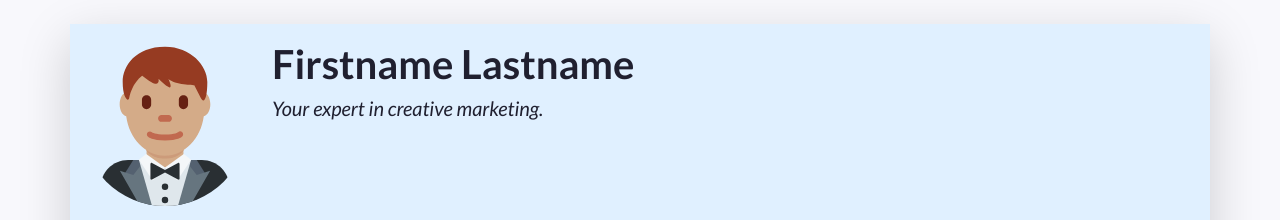
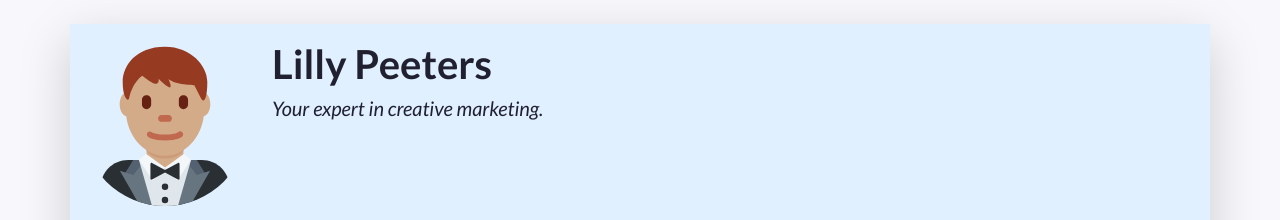
Before and after one commit to LillyPeeters/Lillycv, a plain HTML site: page index.html in a window 1280 px wide. Shown: the top 220 px of the page. Drawn offline with nearby package versions, Linux system fonts and the light colour scheme.

Commit message:
name change

```diff
--- a/index.html
+++ b/index.html
@@ -54,7 +54,7 @@
           A container to wrap around your name and tagline. Full-width at small size, then columns of increasing size.
         -->
         <div class="col-12 col-sm-8 col-md-9 col-lg-10 my-3 header-content">
-          <h1 class="fw-bolder">Firstname Lastname</h1>
+          <h1 class="fw-bolder">Lilly Peeters</h1>
           <h5 class="fst-italic tagline">Your expert in creative marketing.</h5>
         </div>
       </header>
```
